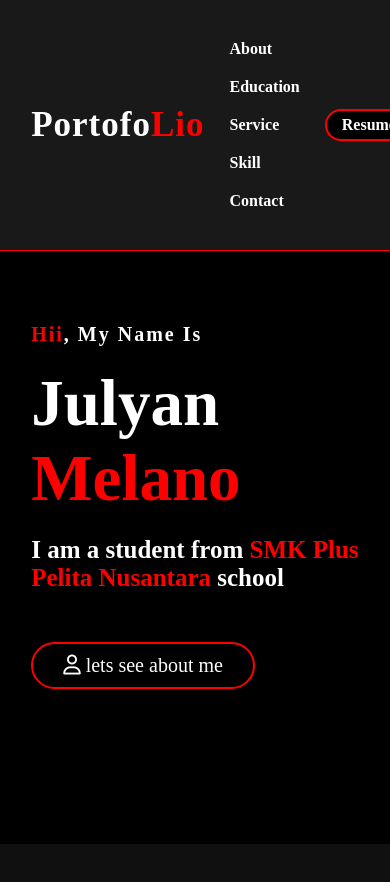
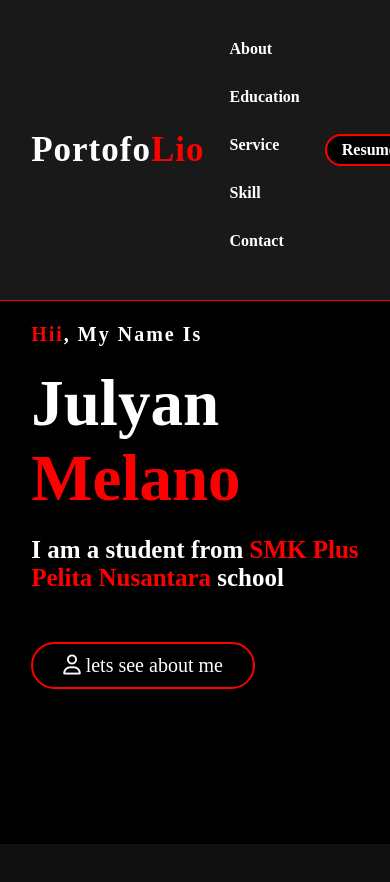
Before and after one commit to julyanmelan01/julyanmelan01.github.io, a plain HTML site: page index.html in a window 390 px wide. Shown: the top 882 px of the page. Drawn offline with Linux system fonts and the light colour scheme.

Commit message:
Update style.css

```diff
--- a/style.css
+++ b/style.css
@@ -1,3 +1,12 @@
+/* Responsive design */
+@media only screen and (max-width: 768px) {
+  /* Contoh pengaturan responsif untuk ukuran layar HP */
+  nav ul li {
+    display: block;
+    margin-bottom: 10px;
+  }
+}
+
 * {
     padding: 0;
     margin: 0;
```
